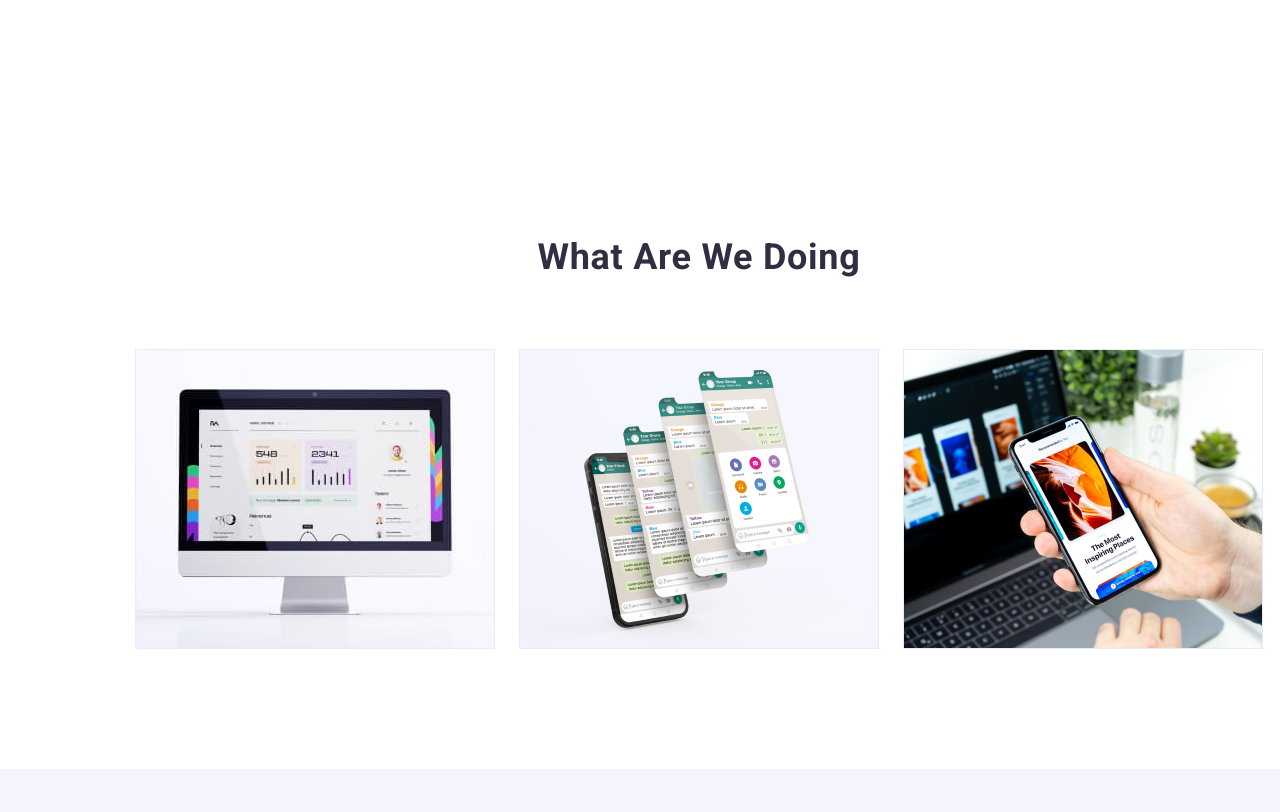
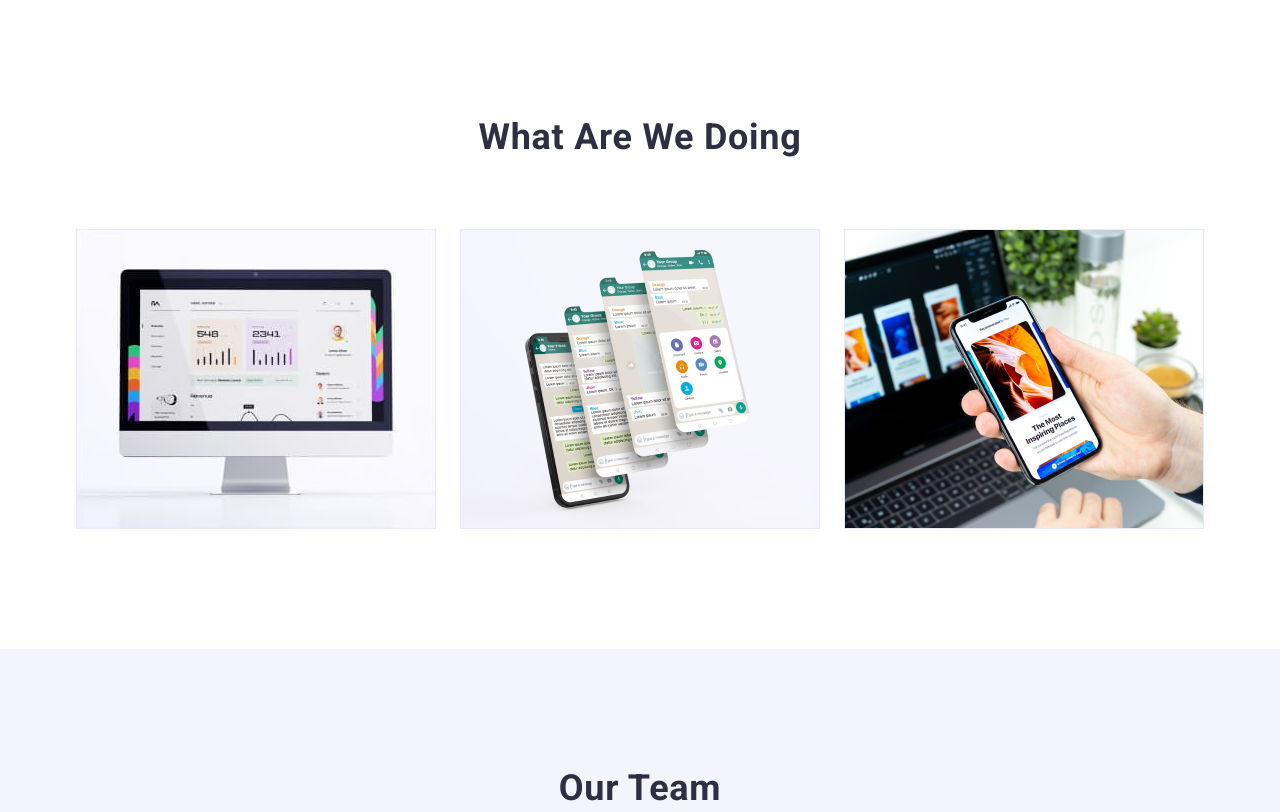
Before and after one commit to Vladlen8432/goit-markup-hw-03, a plain HTML site: page index.html in a window 1280 px wide. Shown: the part 951-1763 px from the top of the page. Drawn offline with nearby package versions, Linux system fonts and the light colour scheme.

Commit message:
homework3

```diff
--- a/css/styles.css
+++ b/css/styles.css
@@ -210,7 +210,7 @@ img {
 
 /*Section-three*/
 .section-three {
-  padding: 120px;
+  padding-bottom: 120px;
 }
 
 .container-sec-three {
```
